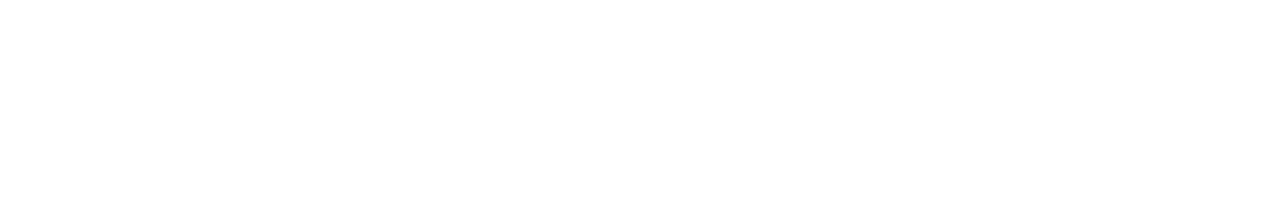
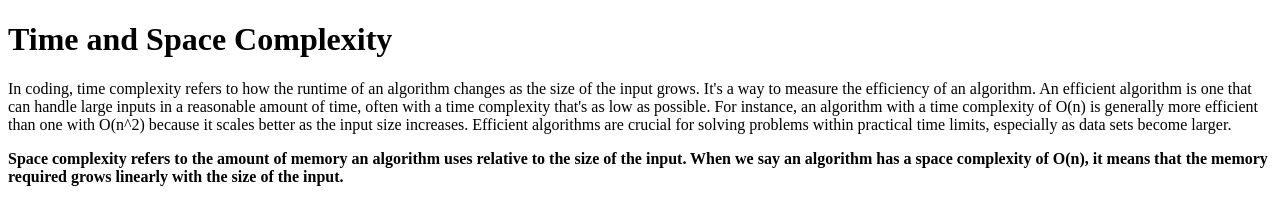
Before and after one commit to acciojob/time-and-space-complexity-medhavimangal08, a website: page main.html in a window 1280 px wide. Drawn offline with Linux system fonts and the light colour scheme.

Commit message:
created a submission

```diff
--- a/main.html
+++ b/main.html
@@ -7,6 +7,9 @@
 </head>
 
 <body>
+	<h1>Time and Space Complexity</h1>
+	<p>In coding, time complexity refers to how the runtime of an algorithm changes as the size of the input grows. It's a way to measure the efficiency of an algorithm. An efficient algorithm is one that can handle large inputs in a reasonable amount of time, often with a time complexity that's as low as possible. For instance, an algorithm with a time complexity of O(n) is generally more efficient than one with O(n^2) because it scales better as the input size increases. Efficient algorithms are crucial for solving problems within practical time limits, especially as data sets become larger.</p>
+	<p><b>Space complexity refers to the amount of memory an algorithm uses relative to the size of the input. When we say an algorithm has a space complexity of O(n), it means that the memory required grows linearly with the size of the input.</b></p>
 	<!-- the entire body must be written by student -->
     <script type="text/javascript" src="./script.js">
 </script>
```
